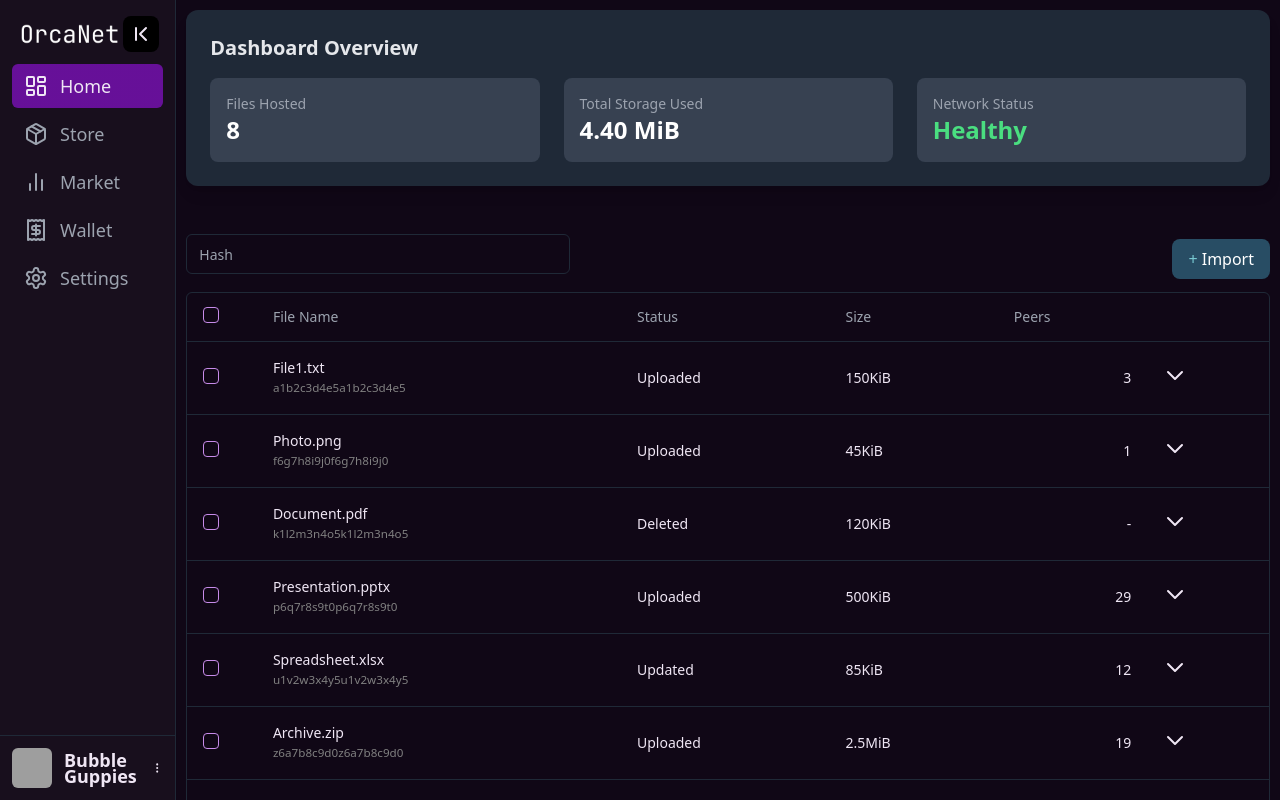
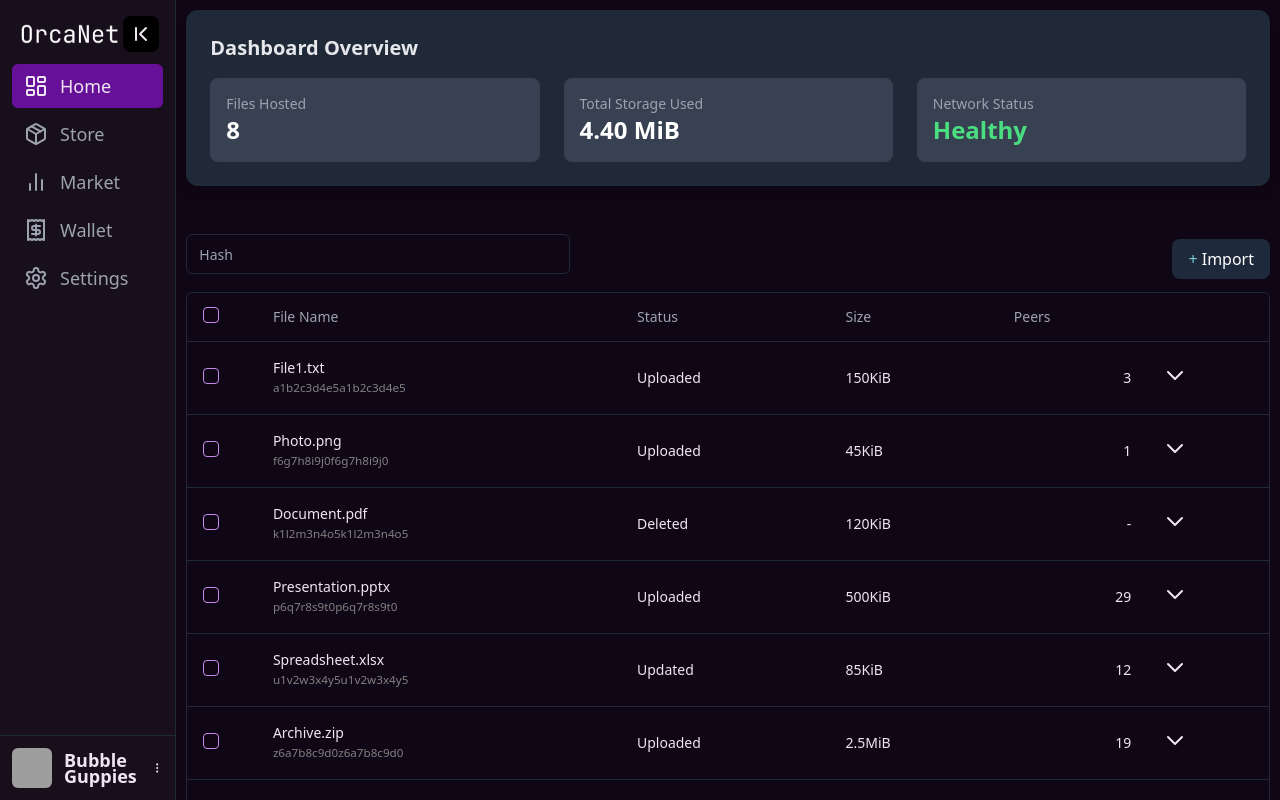
Before and after one commit to sbu-416-24sp/orcanet-desktop-deprecated, a React (Vite) app in the folder frontend/: page / in a window 1280 px wide. Shown: the top 800 px of the page. Built offline with nearby package versions, Linux system fonts and the light colour scheme; grey boxes are pictures that could not be loaded.

Commit message:
everything should be in darkmode

```diff
--- a/frontend/src/home/DataTable.tsx
+++ b/frontend/src/home/DataTable.tsx
@@ -80,9 +80,8 @@ export function DataTable({
       : false;
   };
 
-  let reversedData = data.reverse();
   const table = useReactTable({
-    data: reversedData,
+    data,
     columns,
     state: {
       globalFilter,
@@ -107,14 +106,14 @@ export function DataTable({
         <div className="w-1/2 flex justify-end relative">
           <button
             id="file-upload"
-            className="bg-[#284d64] hover:bg-[#3a6679] text-white font-medium py-2 px-4 rounded-lg transition duration-150 ease-in-out"
+            className="bg-[#1E293B] hover:bg-[#1E293B] text-white font-medium py-2 px-4 rounded-lg transition duration-150 ease-in-out"
             onClick={() => setIsDropdownVisible(!isDropdownVisible)}
           >
             <span className="text-[#79cad2]">+</span> Import
           </button>
           <div
             ref={dropdownRef}
-            className={`origin-top-right absolute right-0 mt-2 w-48 rounded-md shadow-lg bg-[#2a2a2a] ring-1 ring-black ring-opacity-5 divide-y divide-gray-700 ${
+            className={`origin-top-right absolute right-0 mt-2 w-48 rounded-md shadow-lg bg-[#1E293B] ring-1 ring-white ring-opacity-5 divide-y divide-gray-700 ${
               isDropdownVisible ? "block" : "hidden"
             }`}
             id="file-upload-dropdown"
--- a/frontend/src/home/columns.tsx
+++ b/frontend/src/home/columns.tsx
@@ -97,6 +97,7 @@ export const getColumns = (
             <input
               type="text"
               defaultValue={row.original.name}
+              className="bg-gray-800 text-gray-200 border-none"
               onBlur={(e) => {
                 updateActivityName(row.original.id, e.target.value);
                 toggleEdit(row.original.id);
```
